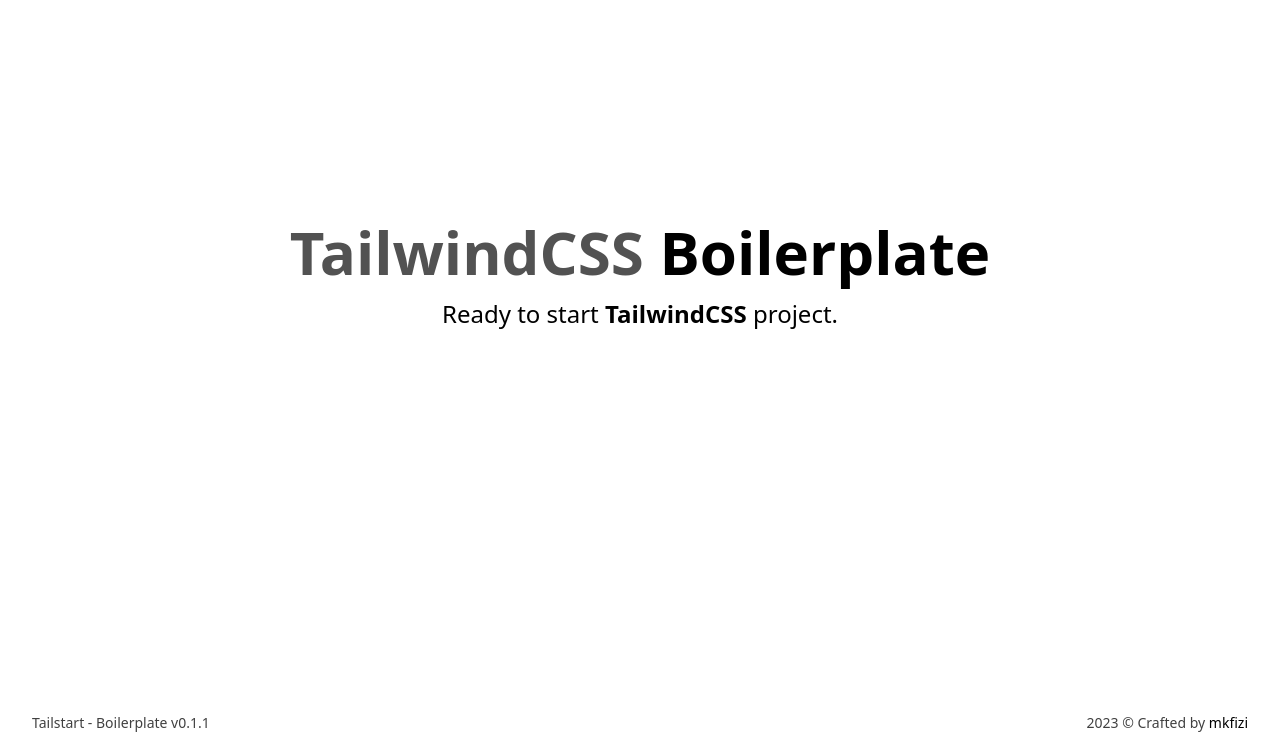
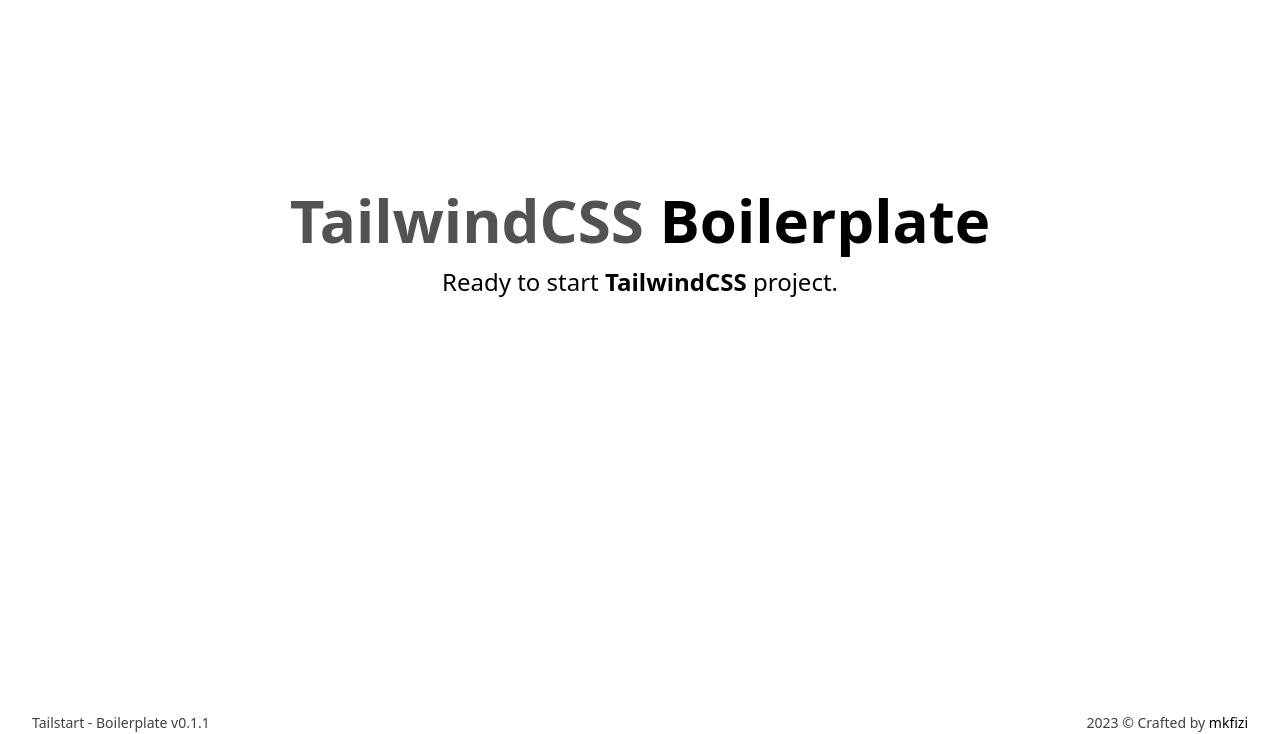
Before and after one commit to mkfizi/tailstart-boilerplate, a website: page index.html in a window 1280 px wide. Shown: the part 66-800 px from the top of the page. Drawn offline with Linux system fonts and the light colour scheme.

Commit message:
Change header content margins

```diff
--- a/index.html
+++ b/index.html
@@ -83,7 +83,7 @@
     <!-- Content -->
     <main class="w-full max-w-screen-xl px-4 py-16 mx-auto sm:px-8">
         <header class="py-16 mx-auto text-center sm:py-24 lg:py-32">
-            <h1 class="mt-8 mb-4 text-4xl font-black text-black sm:text-5xl lg:text-6xl dark:text-white"><span class="text-neutral-600 dark:text-neutral-400">TailwindCSS</span> Boilerplate</h1>
+            <h1 class="text-4xl font-black text-black sm:text-5xl lg:text-6xl dark:text-white"><span class="text-neutral-600 dark:text-neutral-400">TailwindCSS</span> Boilerplate</h1>
             <h2 class="mt-4 text-lg text-black sm:text-xl lg:text-2xl dark:text-white">Ready to start <span class="font-bold">TailwindCSS</span> project.</h2>
         </header>
     </main>
```
Also changed, not shown: src/css/app.css.
